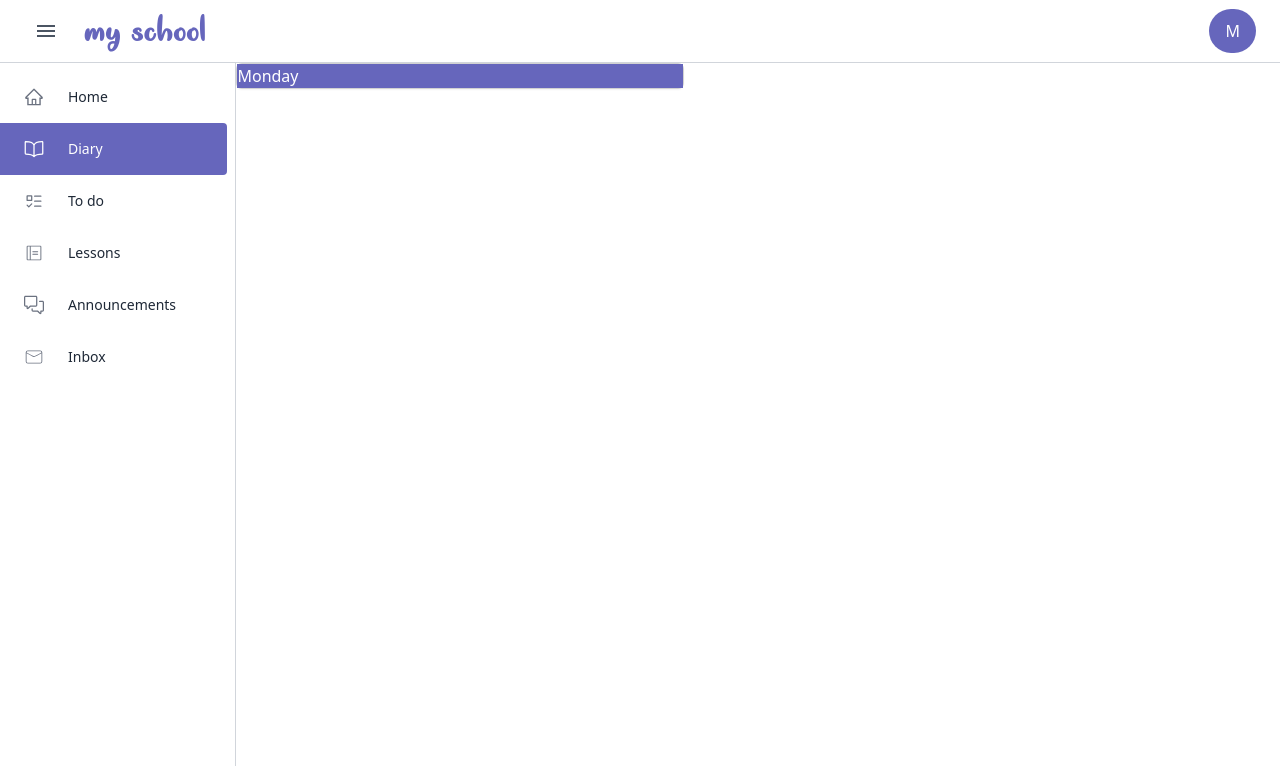
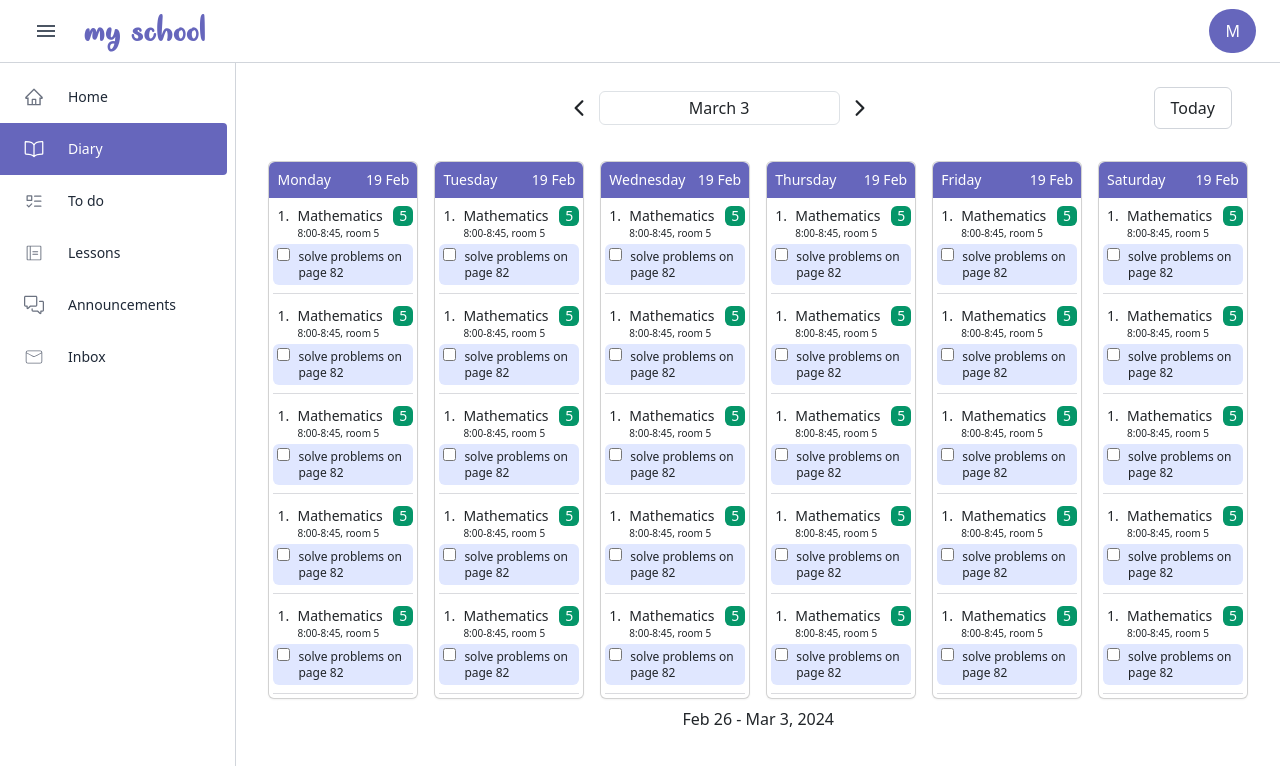
Before and after one commit to mousiyah/My-School-web, a React (Create React App) app in the folder client/: page / in a window 1280 px wide. Shown: the top 766 px of the page. Built offline with nearby package versions, Linux system fonts and the light colour scheme.

Commit message:
Diary done

```diff
--- a/client/src/components/DiaryDay.tsx
+++ b/client/src/components/DiaryDay.tsx
@@ -1,13 +1,30 @@
 import React from 'react';
 
-const DiaryDay: React.FC = () => {
+import DiaryEntry from './DiaryEntry';
+
+const DiaryDay: React.FC<{weekIndex: number}> = ({weekIndex}) => {
+
+  const days = ['Monday', 'Tuesday', 'Wednesday', 'Thursday', 'Friday', 'Saturday'];
+
   return (
-    <div className="card">
-        <div className='bg-primary text-white'>
-          Monday
-        </div>
-    </div>
+    <div className="card w-fit text-sm m-2">
+
+
+      <div className="flex justify-between bg-primary text-white p-2 rounded-t-md">
+        <span>{days[weekIndex]}</span>
+        <span>19 Feb</span>
+      </div>
+
+
+      <DiaryEntry />
+      <DiaryEntry />
+      <DiaryEntry />
+      <DiaryEntry />
+      <DiaryEntry />
+
+      </div>
   );
 };
 
+
 export default DiaryDay;
--- /dev/null
+++ b/client/src/components/DiaryEntry.tsx
@@ -0,0 +1,41 @@
+import React from 'react';
+
+const DiaryEntry: React.FC = () => {
+  return (
+    <div className="text-sm p-1">
+
+      <div className="flex">
+        <div className="w-5 p-1">1. </div>
+        <div className="flex-grow p-1">
+          Mathematics
+
+          <div className="text-xxs ">
+          <span>8:00-8:45</span>
+          <span>, </span>
+          <span>room 5</span>
+          </div>
+
+        </div>
+        <div className="w-5 mt-1">
+          <div className="bg-emerald-600 rounded flex items-center justify-center text-white">5</div>
+        </div>
+      </div>
+
+      <div className="flex p-1/2">
+      <div className="bg-indigo-100 p-1 rounded flex items-baseline">
+          <input type="checkbox" className="mr-2" />
+          <label htmlFor="checkbox" className="text-xs whitespace-normal">solve problems on page 82</label>
+        </div>
+      </div>
+
+      <hr className="border-gray-500 p-0 m-0 mt-2"></hr>
+
+    </div>
+
+
+
+
+  );
+};
+
+export default DiaryEntry;
--- a/client/src/pages/LoginPage.tsx
+++ b/client/src/pages/LoginPage.tsx
@@ -9,7 +9,7 @@ import { MdEmail, MdLock } from 'react-icons/md';
 const LoginPage = () => {
   return (
     <div className="flex items-center justify-center h-screen">
-      <div className="card text-center p-4">
+      <div className="card w-fit text-center p-4">
 
         <img src={visual} alt="School" className="w-1/3 mx-auto" />
 
--- a/client/src/partials/Diary.tsx
+++ b/client/src/partials/Diary.tsx
@@ -1,11 +1,74 @@
-import React from 'react';
-
+import React, { useState } from 'react';
 import DiaryDay from '../components/DiaryDay';
 
+import DatePicker, { registerLocale, setDefaultLocale } from 'react-datepicker';
+import 'react-datepicker/dist/react-datepicker.css';
+import {enGB} from 'date-fns/locale/en-GB';
+
+import { IoIosArrowBack, IoIosArrowForward } from 'react-icons/io';
+
+registerLocale('en-GB', enGB);
+
 const Diary: React.FC = () => {
+  const [selectedDate, setSelectedDate] = useState(new Date());
+
+  const handleDateChange = (date: Date) => {
+    setSelectedDate(date);
+  };
+
+  const getWeekRange = (date: Date) => {
+    const startDate = new Date(date);
+    startDate.setDate(date.getDate() - date.getDay() + (date.getDay() === 0 ? -6 : 1));
+
+    const endDate = new Date(startDate);
+    endDate.setDate(startDate.getDate() + 6);
+
+    const startMonth = startDate.toLocaleString('default', { month: 'short' });
+    const startDay = startDate.getDate();
+    const endMonth = endDate.toLocaleString('default', { month: 'short' });
+    const endDay = endDate.getDate();
+    const year = endDate.getFullYear();
+
+    return `${startMonth} ${startDay} - ${endMonth} ${endDay}, ${year}`;
+  };
+
+  const WeekRangeInput = ({ value, onClick }: any) => (
+    <button onClick={onClick} className="text-center border border-gray-300 p-1 mx-2 rounded">
+      {getWeekRange(value)}
+    </button>
+  );
+
   return (
-    <div className="w-full h-full text-left">
-        <DiaryDay />
+    <div className="flex flex-col items-center p-4">
+      <div className="flex w-full justify-between items-center mb-4 px-4">
+        <div className="flex items-center mx-auto">
+          <button>
+            <IoIosArrowBack className="text-2xl" />
+          </button>
+          <DatePicker
+            selected={selectedDate}
+            onChange={handleDateChange}
+            className="text-center border border-gray-300 p-1 mx-2 rounded"
+            dateFormat="MMMM d"
+
+            locale="en-GB"
+          />
+          <button>
+            <IoIosArrowForward className="text-2xl" />
+          </button>
+        </div>
+        <button className="btn-white" onClick={() => handleDateChange(new Date())}>
+          Today
+        </button>
+      </div>
+
+      <div className="flex">
+        {[...Array(6)].map((_, index) => (
+          <DiaryDay key={index} weekIndex={index} />
+        ))}
+      </div>
+
+      <div>{getWeekRange(selectedDate)}</div>
     </div>
   );
 };
--- a/client/src/styles/input.css
+++ b/client/src/styles/input.css
@@ -7,11 +7,26 @@
       @apply bg-primary text-white py-2 px-4 rounded-md hover:bg-primary-dark;
     }
 
+    .btn-white {
+      @apply py-2 px-4 rounded-md border border-gray-300 hover:bg-gray-100;
+    }
+
     .btn-round{
       @apply rounded-full py-2.5;
     }
 
     .card{
-      @apply max-w-md bg-white border border-gray-300 rounded-md shadow-sm relative;
+      @apply bg-white border border-gray-300 rounded-md shadow-sm relative;
+    }
+
+    .text-xxs {
+      font-size: 0.625rem; /* 10px */
+      line-height: 0.875rem; /* 14px */
+    }
+
+    .text-vertical {
+      writing-mode: vertical-lr;
+      transform: rotate(180deg);
+      white-space: nowrap;
     }
   }
--- a/client/tsconfig.json
+++ b/client/tsconfig.json
@@ -12,7 +12,7 @@
 
     /* Language and Environment */
     "target": "es2016",                                  /* Set the JavaScript language version for emitted JavaScript and include compatible library declarations. */
-    // "lib": [],                                        /* Specify a set of bundled library declaration files that describe the target runtime environment. */
+    "lib": ["dom", "es2015", "es2017"],                                     /* Specify a set of bundled library declaration files that describe the target runtime environment. */
     "jsx": "react",                                /* Specify what JSX code is generated. */
     // "experimentalDecorators": true,                   /* Enable experimental support for legacy experimental decorators. */
     // "emitDecoratorMetadata": true,                    /* Emit design-type metadata for decorated declarations in source files. */
```
Also changed, not shown: client/package.json (+5 -2 lines), 1 other file (tests, documents, lock files or other folders).
